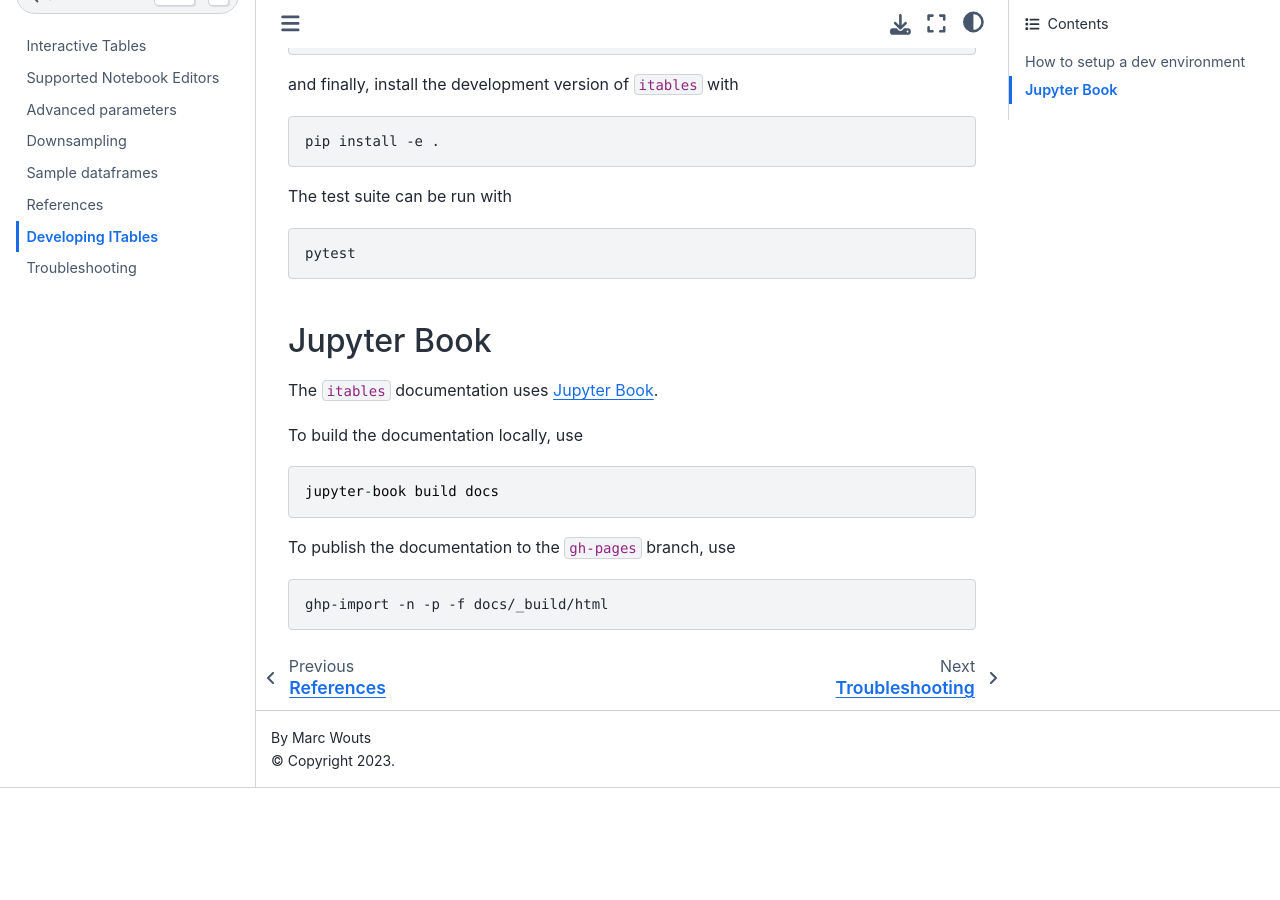
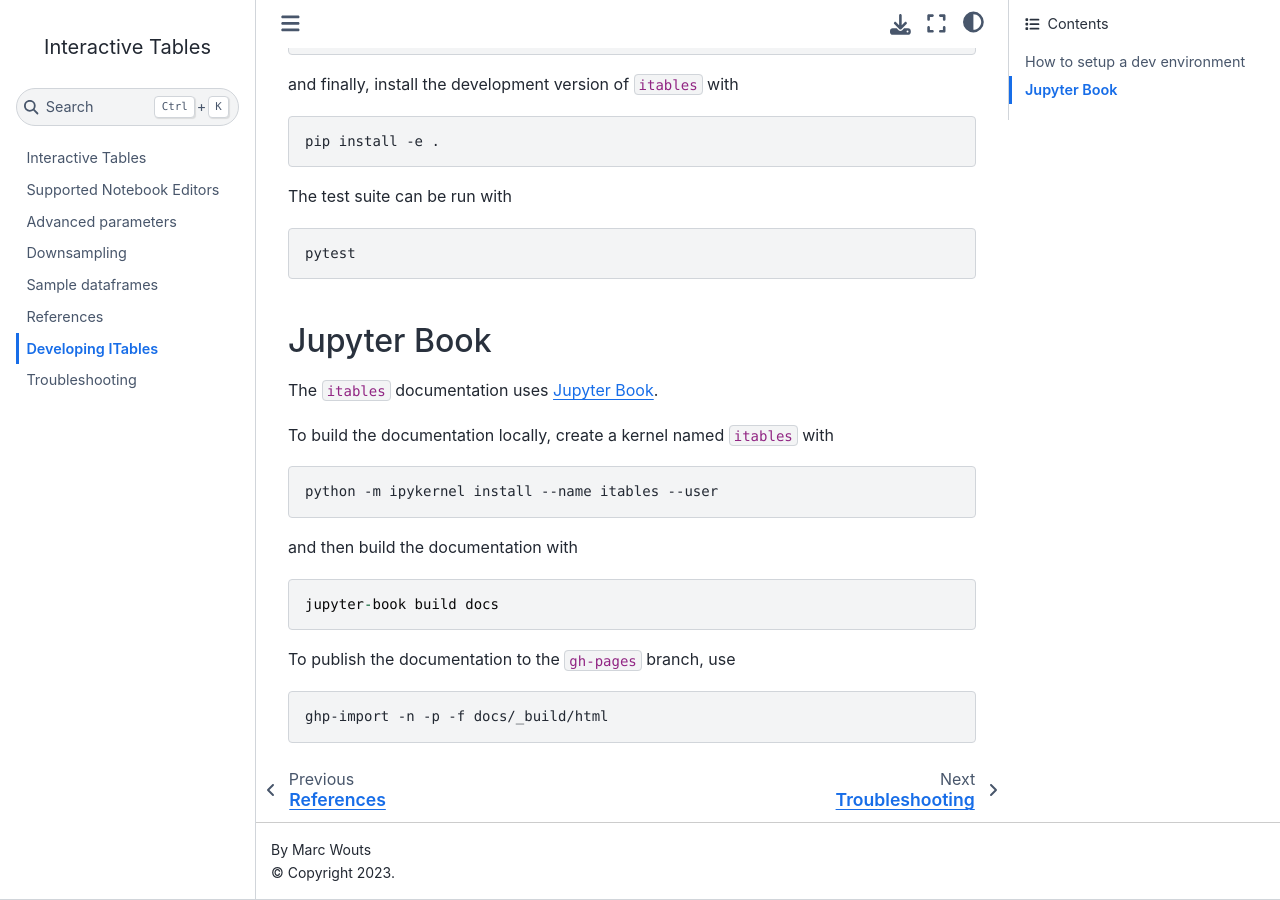
Before and after one commit to mwouts/itables, a Jupyter Book: the page built from docs/developing.md, in a window 1280 px wide and 900 px high, scrolled down 594 px. Built offline with Jupyter Book 1.0.4 settings and Sphinx 7.4.7 and the Sphinx Book theme 1.1.4, drawn with Linux system fonts in a browser that asks for light colours; before the commit the page ends 1382 px from its top, so only the background shows below that.

Commit message:
Document how to create the documentation kernel

````diff
--- a/docs/developing.md
+++ b/docs/developing.md
@@ -35,7 +35,11 @@ pytest
 
 The `itables` documentation uses [Jupyter Book](https://jupyterbook.org/).
 
-To build the documentation locally, use
+To build the documentation locally, create a kernel named `itables` with
+```shell
+python -m ipykernel install --name itables --user
+```
+and then build the documentation with
 ```
 jupyter-book build docs
 ```
````
